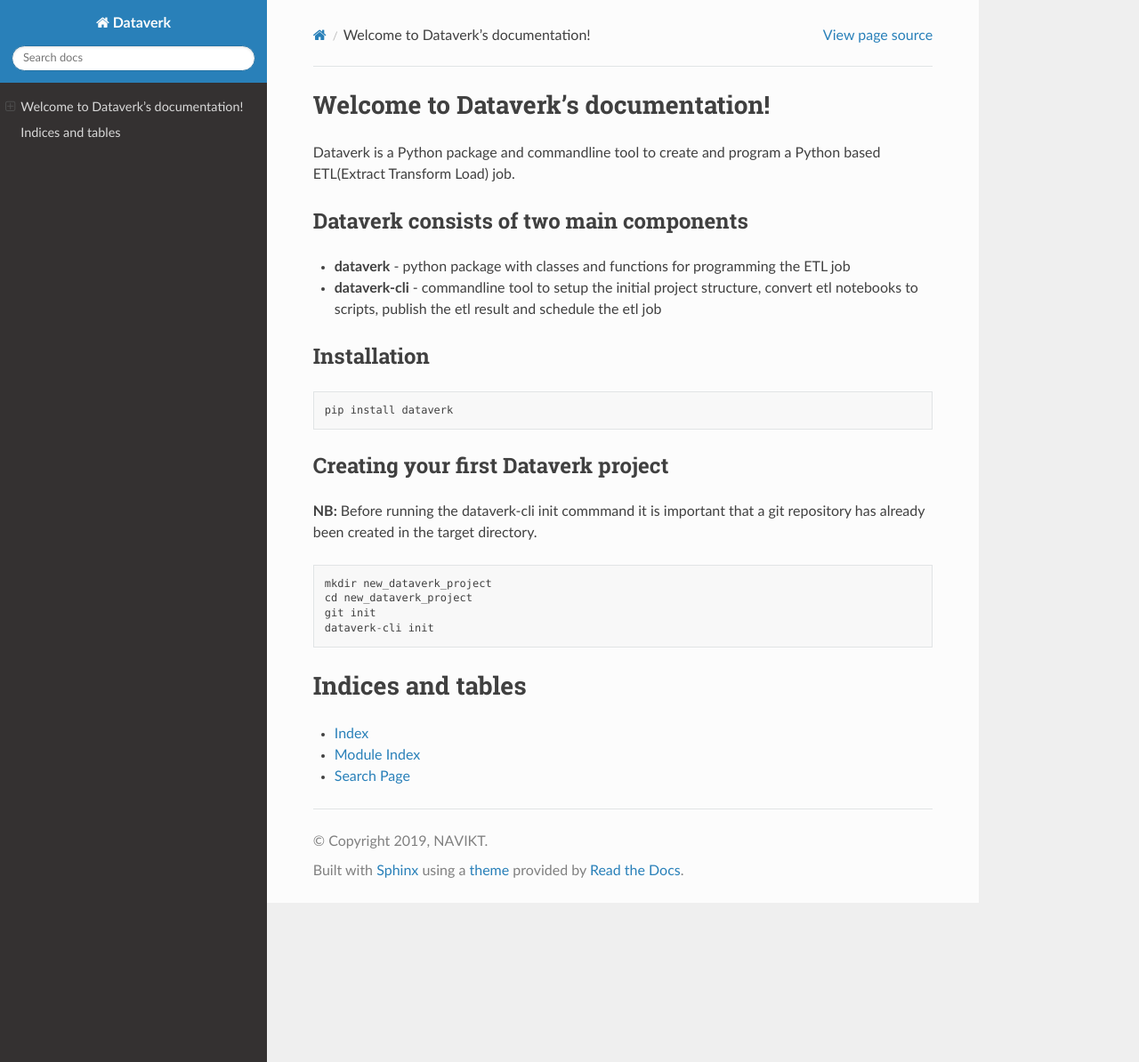
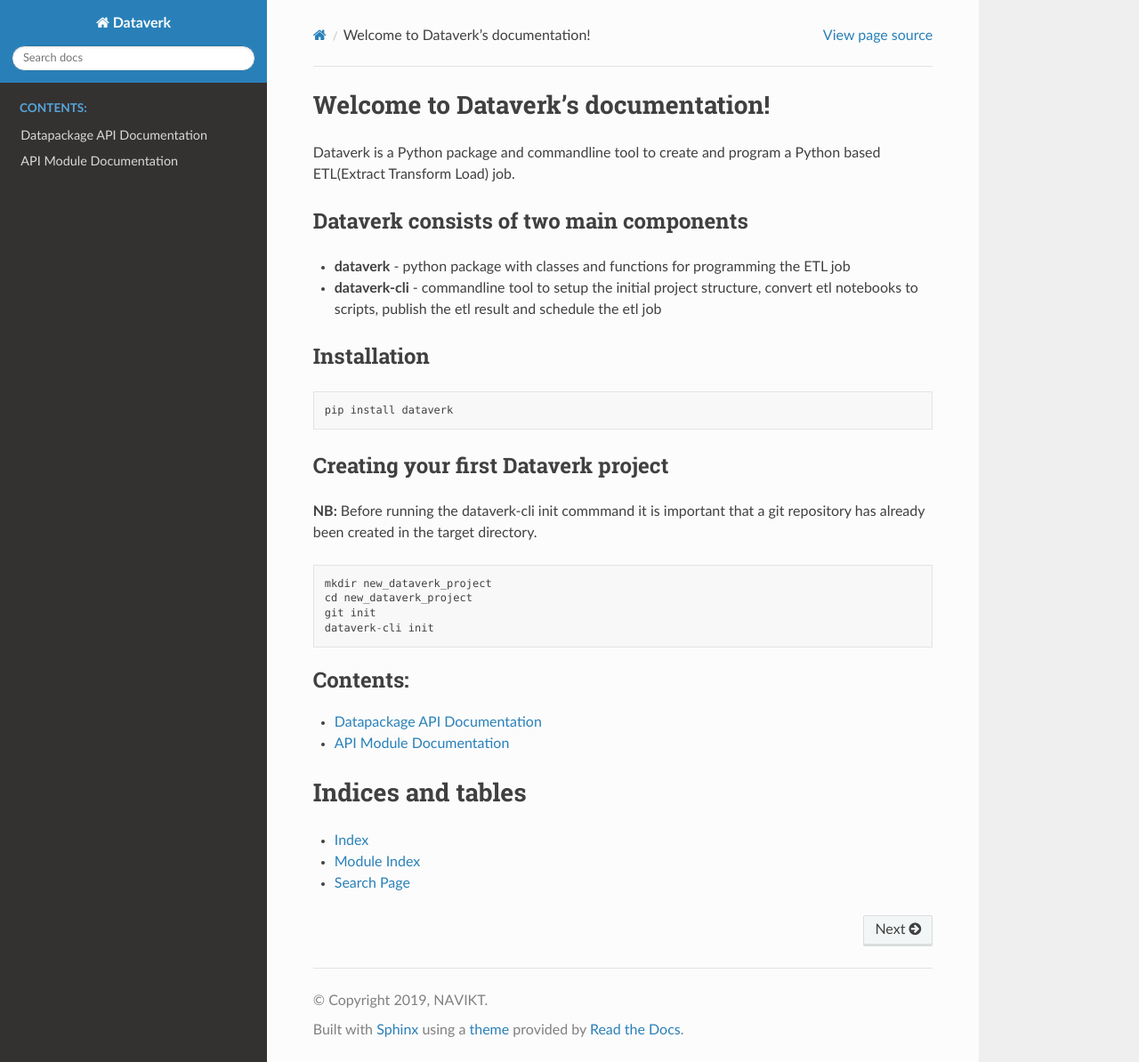
Before and after one commit to navikt/dataverk, a Sphinx documentation site: the page built from docs/index.rst, in a window 1280 px wide and 1194 px high. Shown: the whole window at 89% size. Built offline with Sphinx 7.4.7 and the Read the Docs theme 2.0.0, drawn with Linux system fonts in a browser that asks for light colours.

Commit message:
Create draft api docs

```diff
--- /dev/null
+++ b/docs/api-docs/api.rst
@@ -0,0 +1,7 @@
+.. _api_doc:
+
+API Module Documentation
+=============================
+
+.. automodule:: dataverk.api
+    :members:
--- /dev/null
+++ b/docs/api-docs/datapackage.rst
@@ -0,0 +1,9 @@
+.. _datapackage_doc:
+
+Datapackage API Documentation
+=============================
+
+.. module:: dataverk.datapackage
+
+.. autoclass:: Datapackage
+    :members:
--- a/docs/index.rst
+++ b/docs/index.rst
@@ -37,6 +37,9 @@
    :maxdepth: 2
    :caption: Contents:
 
+   api-docs/datapackage
+   api-docs/api
+
 
 
 Indices and tables
```
